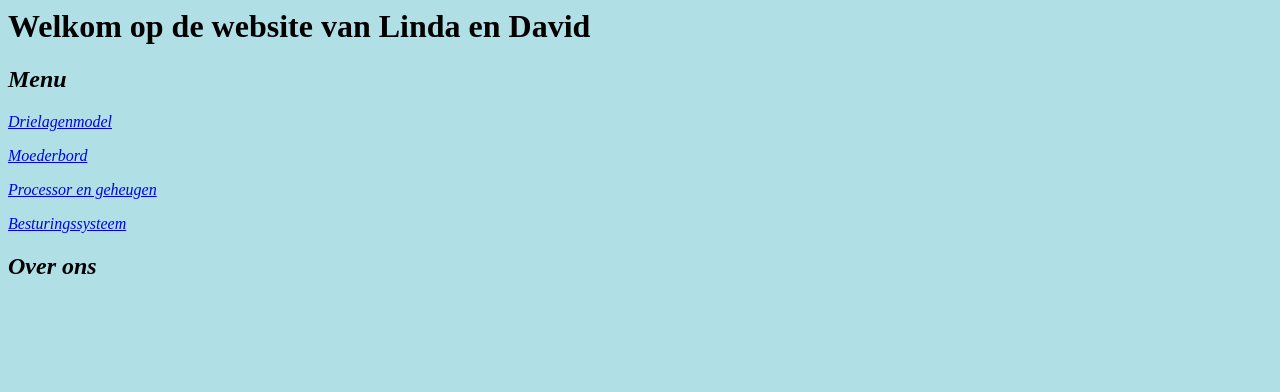
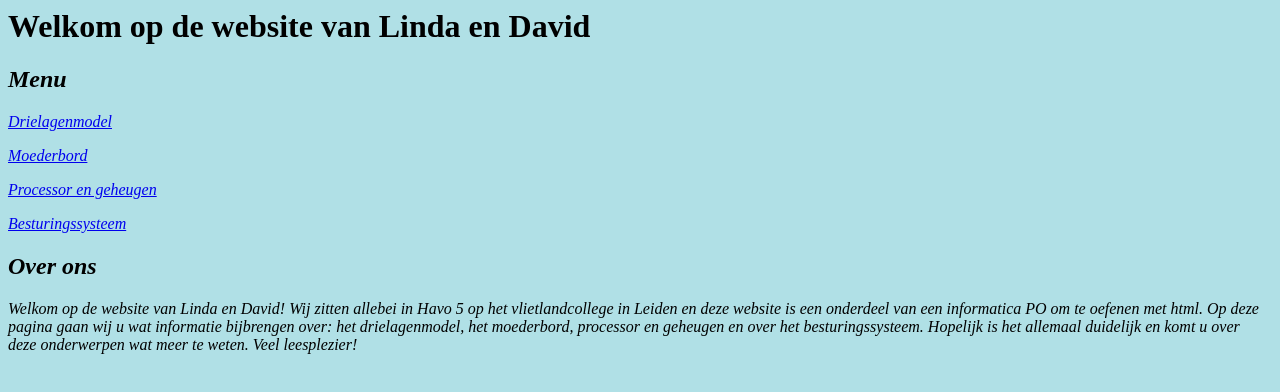
Before and after one commit to 118496/118496.github.io, a plain HTML site: page index.html in a window 1280 px wide. Drawn offline with Linux system fonts and the light colour scheme.

Commit message:
Update index.html

```diff
--- a/index.html
+++ b/index.html
@@ -13,6 +13,12 @@
    <p><a href="./besturingssysteem.html">Besturingssysteem</a></p>
 
     <h2>Over ons</h2>
+    <p>Welkom op de website van Linda en David! Wij zitten allebei in Havo 5 op het
+      vlietlandcollege in Leiden en deze website is een onderdeel
+      van een informatica PO om te oefenen met html. Op deze pagina gaan wij u
+      wat informatie bijbrengen over: het drielagenmodel, het moederbord, processor
+      en geheugen en over het besturingssysteem. Hopelijk is het allemaal duidelijk
+      en komt u over deze onderwerpen wat meer te weten. Veel leesplezier!</p>
 
 
   </body>
```
